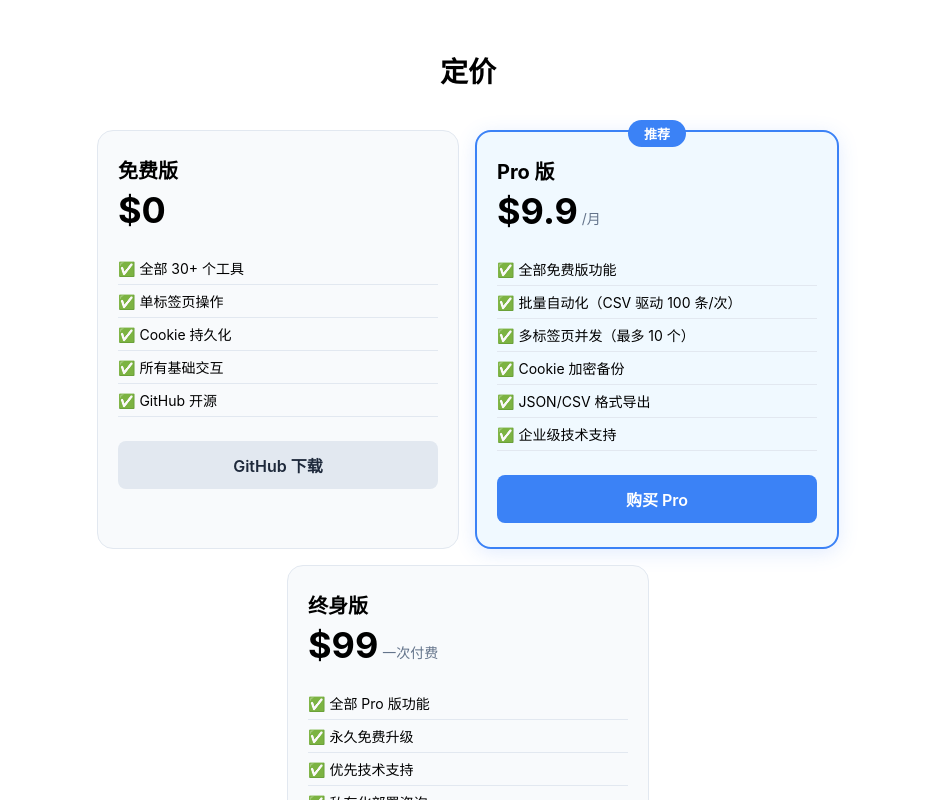
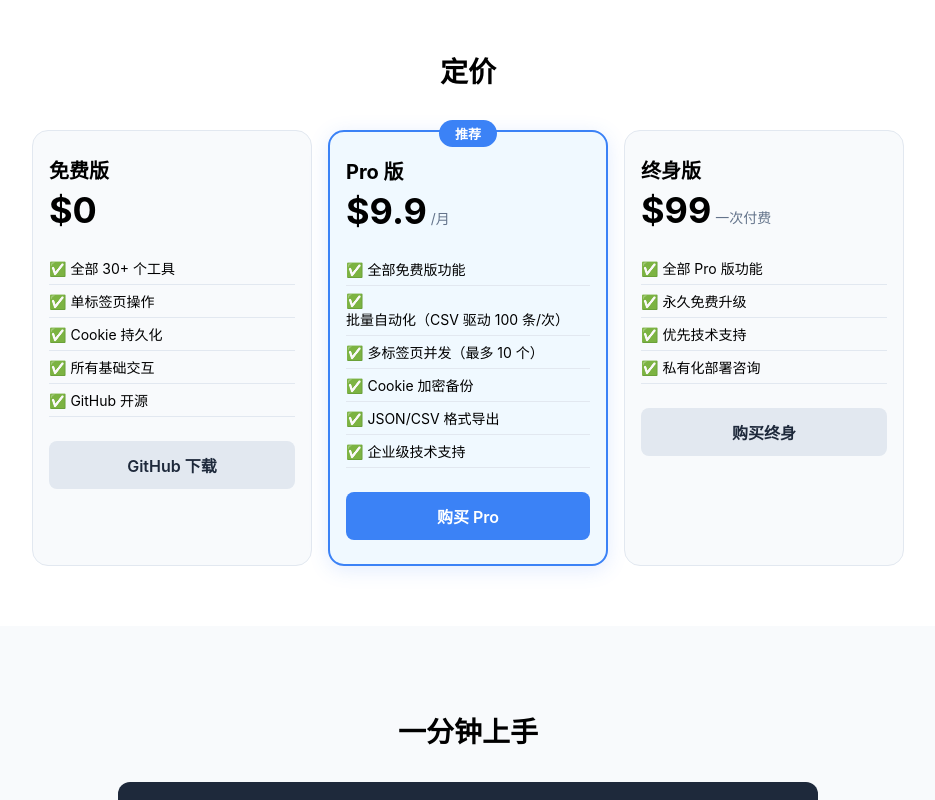
Before and after one commit to yubao2000/mcp-browser-server, a Next.js app in the folder landing/: page / in a window 1280 px wide. Shown: the part 1060-1860 px from the top of the page, without its empty margins (172-1107 px from the left). Built offline with nearby package versions, Linux system fonts and the light colour scheme.

Commit message:
fix: pricing 用33%均分三列

```diff
--- a/landing/app/page.tsx
+++ b/landing/app/page.tsx
@@ -160,11 +160,9 @@ export default function Home() {
         <div
           style={{
             display: "flex",
-            flexDirection: "row",
-            flexWrap: "wrap",
             justifyContent: "center",
             gap: 16,
-            maxWidth: 860,
+            maxWidth: 880,
             margin: "0 auto",
             padding: "0 16px",
           }}
@@ -173,12 +171,13 @@ export default function Home() {
             <div
               key={plan.tier}
               style={{
-                flex: "1 1 240px",
+                width: "33.33%",
                 minWidth: 200,
-                maxWidth: 320,
+                maxWidth: 280,
+                boxSizing: "border-box",
                 background: plan.highlight ? "#f0f9ff" : "#f8fafc",
                 borderRadius: 16,
-                padding: "24px 20px",
+                padding: "24px 16px",
                 border: plan.highlight
                   ? "2px solid #3b82f6"
                   : "1px solid #e2e8f0",
```
